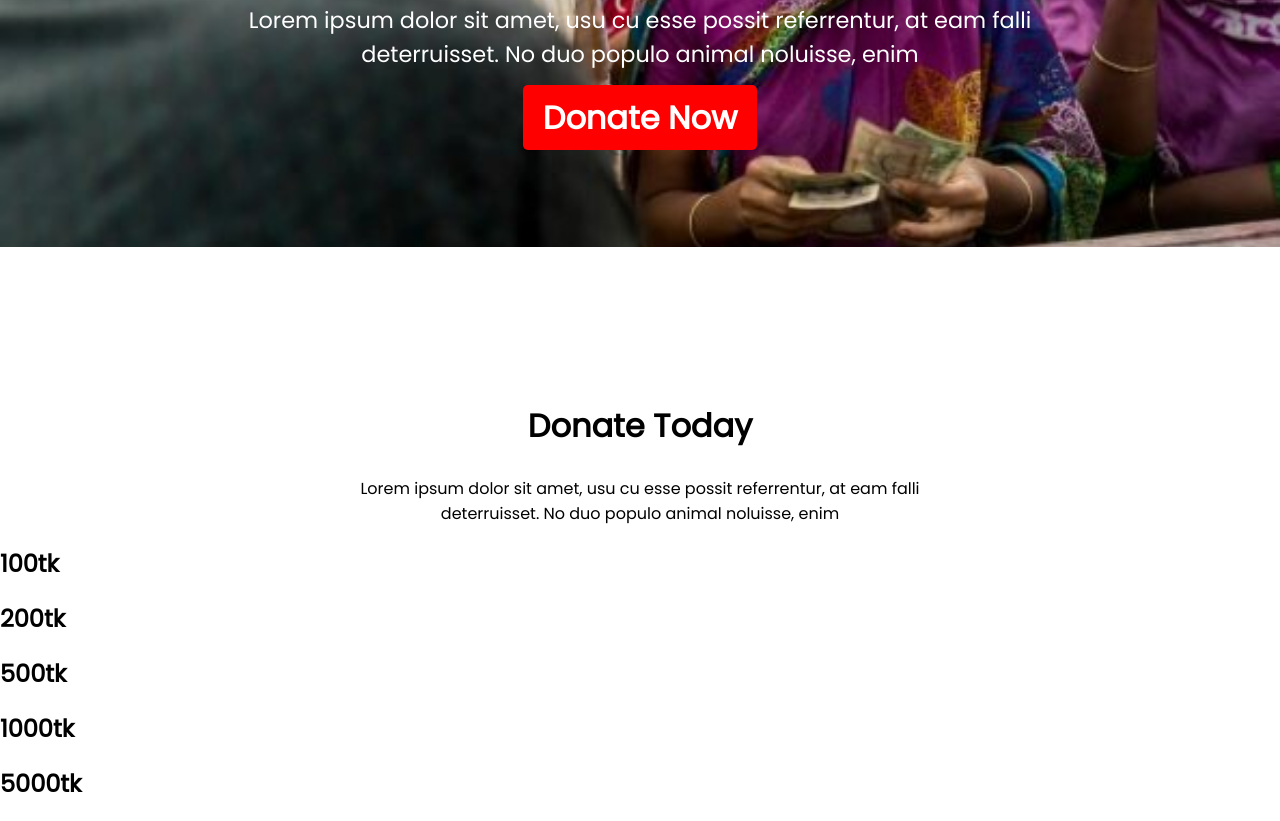
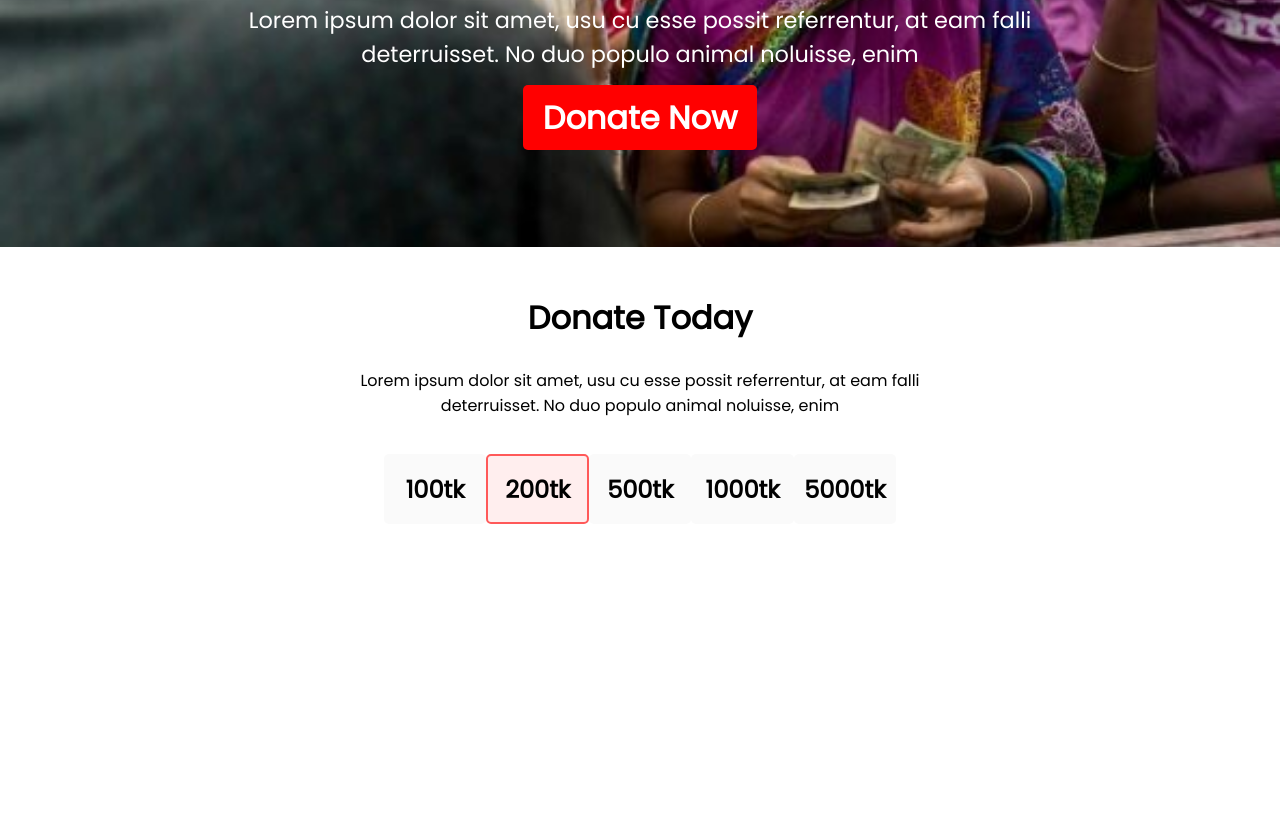
Before and after one commit to arindom10/donate-today, a plain HTML site: page index.html in a window 1280 px wide. Shown: the part 393-1214 px from the top of the page. After the commit the page ends 967 px from the top, so only its background shows below. Drawn offline with Linux system fonts and the light colour scheme.

Commit message:
donate-added

```diff
--- a/index.html
+++ b/index.html
@@ -27,22 +27,14 @@
                 deterruisset. No duo populo animal noluisse, enim</p>
         </div>
         <div class="amount">
-            <div>
-                <h1>100tk</h1>
-            </div>
-            <div>
-                <h1>200tk</h1>
-            </div>
-            <div>
-                <h1>500tk</h1>
-            </div>
-            <div>
-                <h1>1000tk</h1>
-            </div>
-            <div>
-                <h1>5000tk</h1>
-            </div>
+            <h1 class="donate-amount">100tk</h1>
+            <h1 class="special-amount">200tk</h1>
+            <h1 class="donate-amount">500tk</h1>
+            <h1 class="donate-amount">1000tk</h1>
+            <h1 class="donate-amount">5000tk</h1>
         </div>
+
+
     </section>
 
 </body>
--- a/style.css
+++ b/style.css
@@ -34,9 +34,39 @@ font-family: 'Poppins', sans-serif;
     text-align: center;
     justify-content: center;
     display: list-item;
-    padding-top: 10%;
+    padding-top: 20px;
 }
 .donate-today h1{
     font-size: xx-large;
     color: black;
 }
+.amount{
+    display: flex;
+   align-items: center;
+   justify-content: space-between;
+   margin-left: 30%;
+   margin-right: 30%;
+   margin-bottom: 30px;
+   border-radius: 10px;
+}
+.donate-amount{
+    display: flex;
+   align-items: center;
+   justify-content: center;
+    background: #fafafa;
+  box-sizing: border-box;
+  height: 70px;
+  width: 120px;
+  border-radius: 5px;
+}
+.special-amount{
+    display: flex;
+   align-items: center;
+   justify-content: center;
+    background: #ffeeee;
+  border: 2px solid #ff5959;
+  box-sizing: border-box;
+  height: 70px;
+  width: 120px;
+  border-radius: 5px;
+}
```
